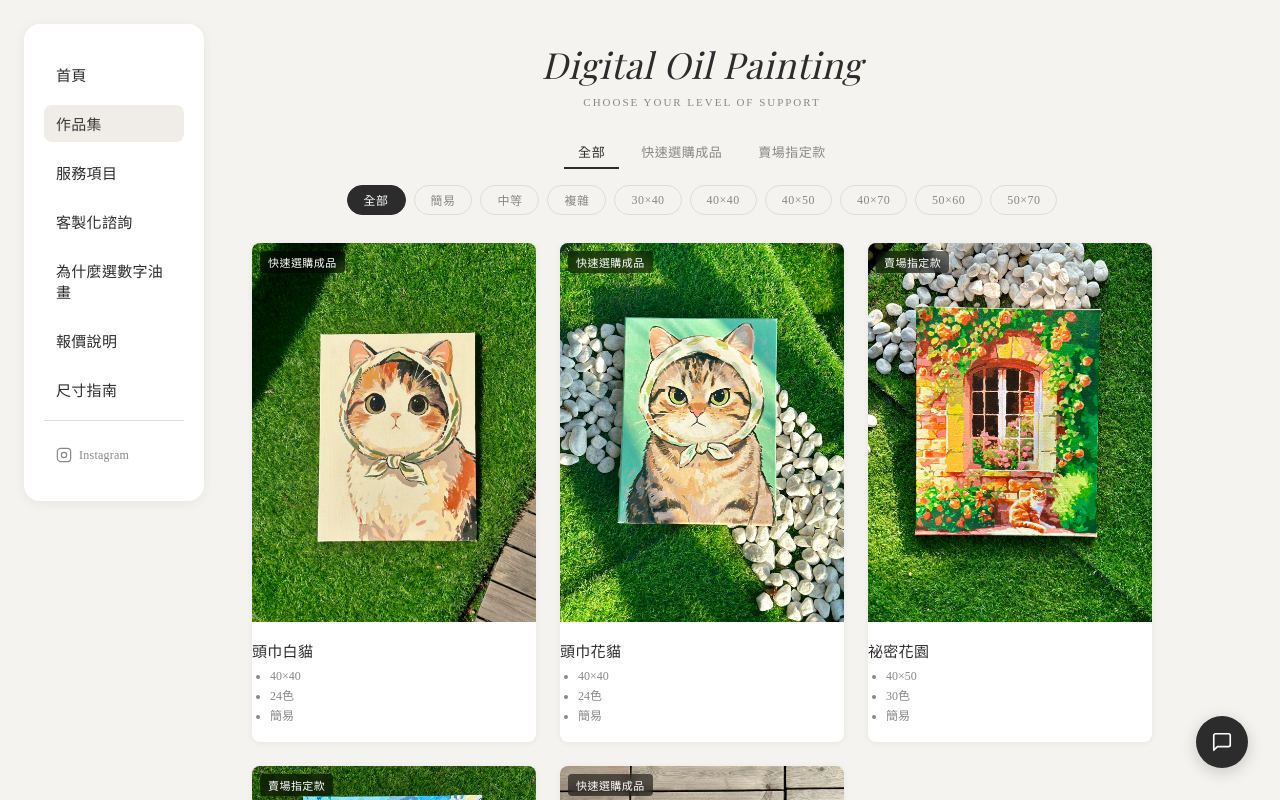
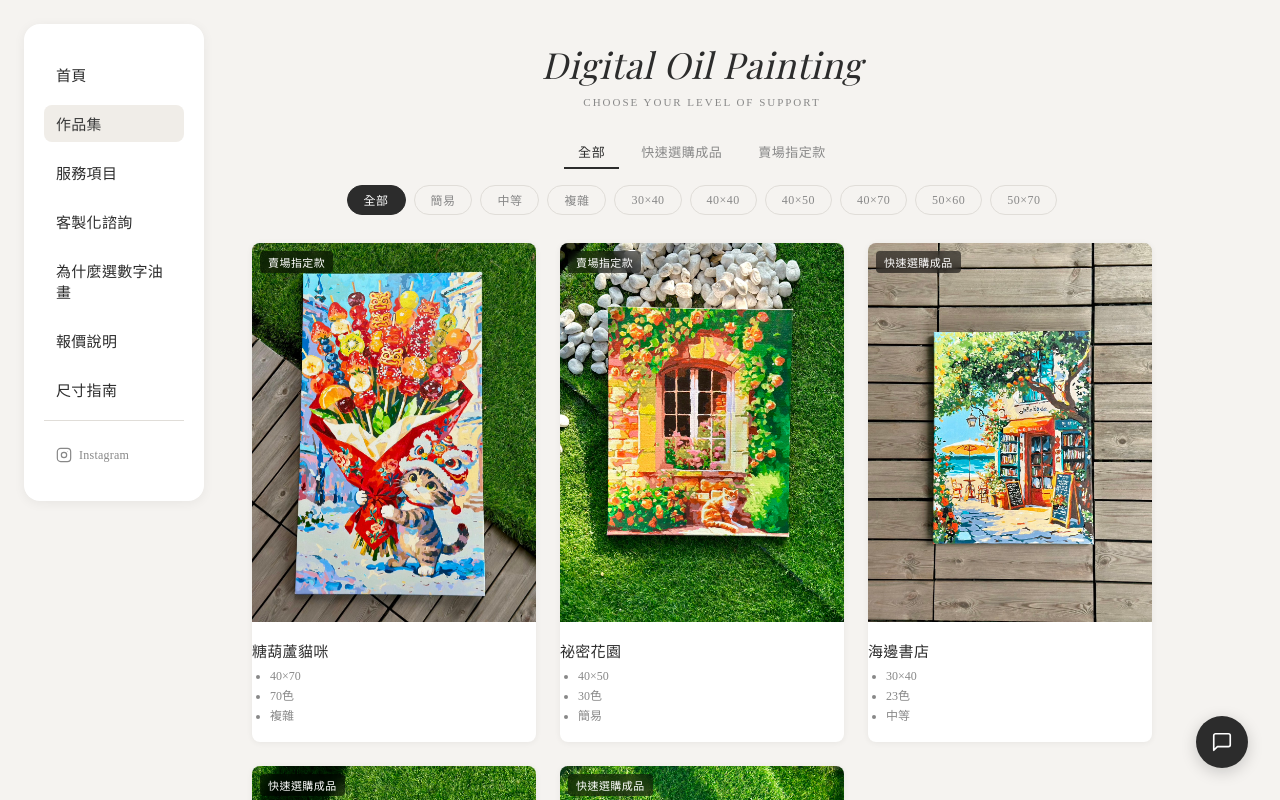
Before and after one commit to yiznmin/painting-website, a Vue app: page /portfolio in a window 1280 px wide. Shown: the top 800 px of the page. Built offline with nearby package versions, Linux system fonts and the light colour scheme; a web font is replaced by a local one.

Commit message:
Sort portfolio by rank field

```diff
--- a/src/data/artworks.js
+++ b/src/data/artworks.js
@@ -9,6 +9,7 @@ export const artworks = [
     difficulty: '簡易',
     classification: '快速選購成品',
     negotiable: true,
+    rank: 3,
     description: '以細膩筆觸描繪戴著頭巾的白色貓咪，靜謐而優雅。'
   },
   {
@@ -20,6 +21,7 @@ export const artworks = [
     difficulty: '簡易',
     classification: '快速選購成品',
     negotiable: true,
+    rank: 3,
     description: '斑斕花紋的貓咪，頭巾為牠增添一份神秘氣息。'
   },
   {
@@ -30,6 +32,7 @@ export const artworks = [
     colors: '30色',
     difficulty: '簡易',
     classification: '賣場指定款',
+    rank: 2,
     processing: ['/images/SecretGarden_processing_1.jpg'],
     description: '靜謐的花園一隅，光影交錯，如夢似幻。'
   },
@@ -41,6 +44,7 @@ export const artworks = [
     colors: '70色',
     difficulty: '複雜',
     classification: '賣場指定款',
+    rank: 1,
     processing: ['/images/CandyHawsCat_processing_1.jpg', '/images/CandyHawsCat_processing_2.jpg'],
     description: '手持糖葫蘆的貓咪，充滿童趣與節日歡樂。'
   },
@@ -53,6 +57,7 @@ export const artworks = [
     difficulty: '中等',
     classification: '快速選購成品',
     negotiable: true,
+    rank: 2,
     processing: ['/images/season_boo_process1.jpg', '/images/season_boo_process2.jpg', '/images/season_boo_process3.jpg'],
     description: '一間被綠蔭與花朵包圍的海邊書店，靜靜散發著溫暖悠閒的度假氛圍。'
   },
--- a/src/views/PortfolioView.vue
+++ b/src/views/PortfolioView.vue
@@ -110,7 +110,7 @@ function setFilter(tag) {
 }
 
 const filteredArtworks = computed(() => {
-  let result = artworks
+  let result = [...artworks].sort((a, b) => (a.rank ?? 99) - (b.rank ?? 99))
   if (activeClass.value) result = result.filter(a => a.classification === activeClass.value)
   if (activeFilter.value) result = result.filter(a =>
     a.difficulty === activeFilter.value || a.size === activeFilter.value
```
